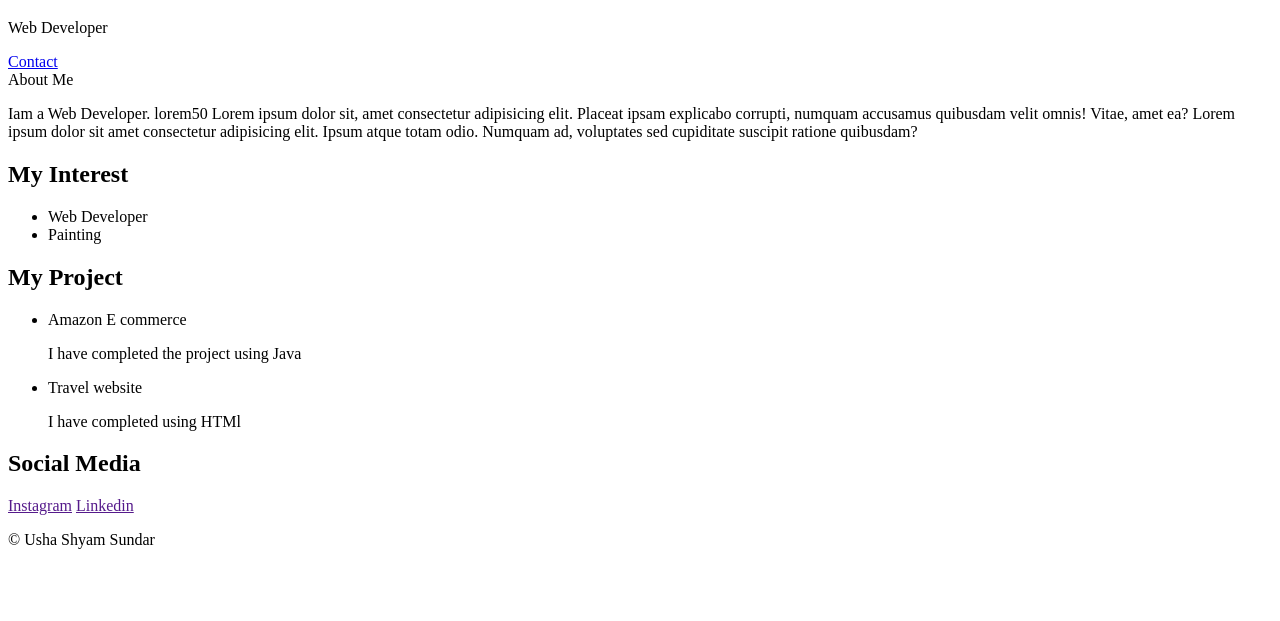
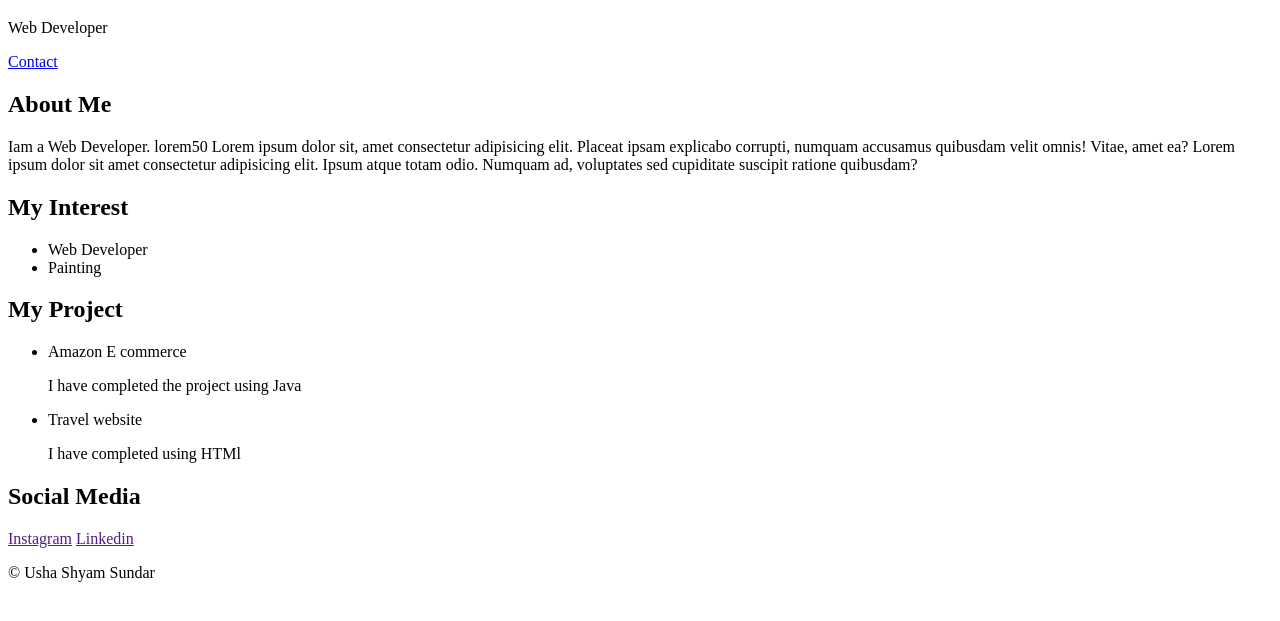
Before and after one commit to ushashyam22/ushashyam, a plain HTML site: page index.html in a window 1280 px wide. Shown: the part 61-682 px from the top of the page. Drawn offline with Linux system fonts and the light colour scheme.

Commit message:
Add files via upload

```diff
--- a/index.html
+++ b/index.html
@@ -9,9 +9,10 @@
             <h1> Usha Shyam Sundar</h1>
             <p> Web Developer</p>
 
-            <a href="C:\Users\HP\OneDrive\Desktop\portfolio\Contact.html">Contact</a>
+            <a href="C:/Users/HP/OneDrive/Desktop/portfolio/Contact.html">Contact</a>
         </div>
-        <div>About Me</div>
+        <div>
+            <h2>About Me</h2></div>
         <p> Iam a Web Developer.
             lorem50
             Lorem ipsum dolor sit, amet consectetur adipisicing elit. Placeat ipsam explicabo corrupti, numquam accusamus quibusdam velit omnis! Vitae, amet ea?
```
